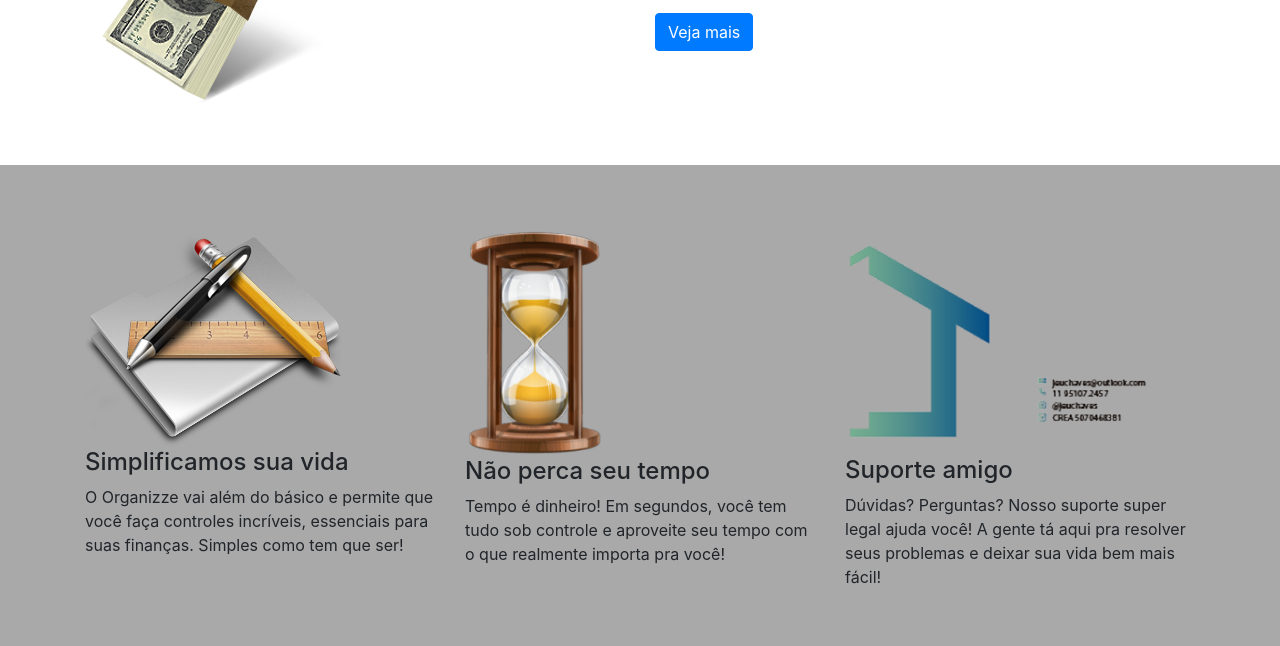
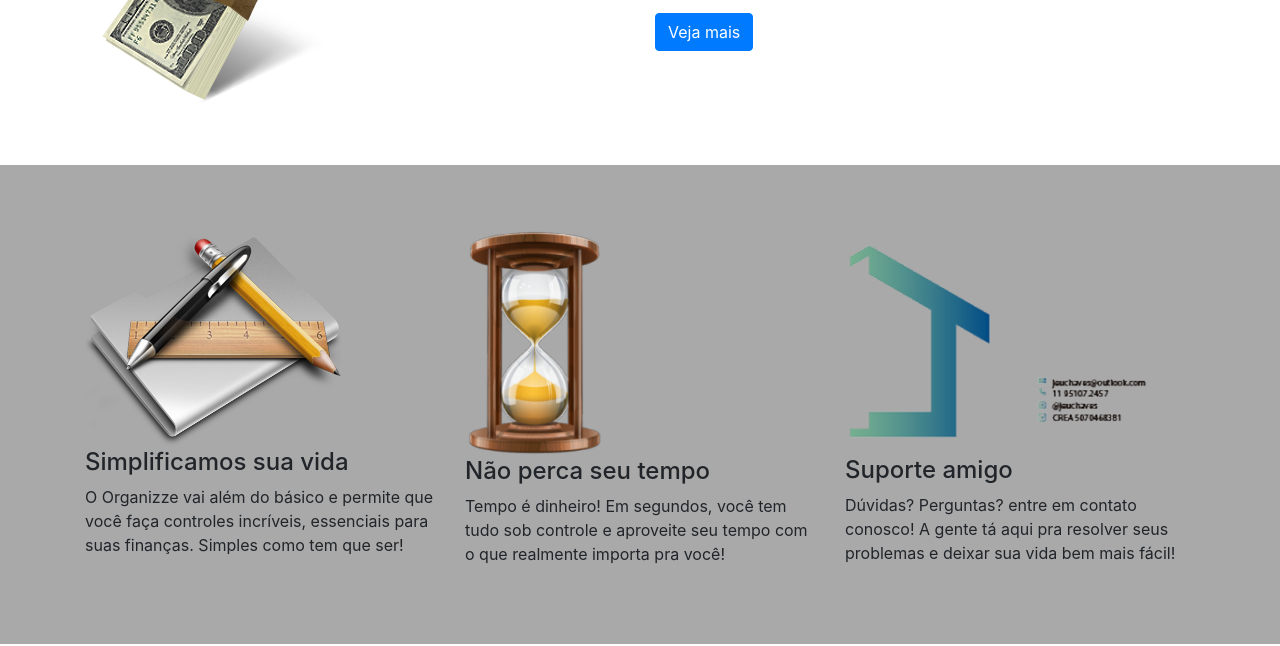
Before and after one commit to InfoDigitalEL/SITE-JEU, a plain HTML site: page index.html in a window 1280 px wide. Shown: the part 1536-2182 px from the top of the page. Drawn offline with nearby package versions, Linux system fonts and the light colour scheme.

Commit message:
Update index.html

```diff
--- a/index.html
+++ b/index.html
@@ -154,7 +154,7 @@ Retificação administrativa de áreas.</p>
                     <img src="img/suporte3.png" class="img-fluid" data-aos="fade-up" data-aos-duration="2000">
                         <div data-aos="flip-up" data-aos-duration="2000">
                             <h4>Suporte amigo</h4>
-                            <p>Dúvidas? Perguntas? Nosso suporte super legal ajuda você! A gente tá aqui pra resolver seus problemas e deixar sua vida bem mais fácil!</p>
+                            <p>Dúvidas? Perguntas? entre em contato conosco! A gente tá aqui pra resolver seus problemas e deixar sua vida bem mais fácil!</p>
                         </div>
                 </div>
             </div>
```
